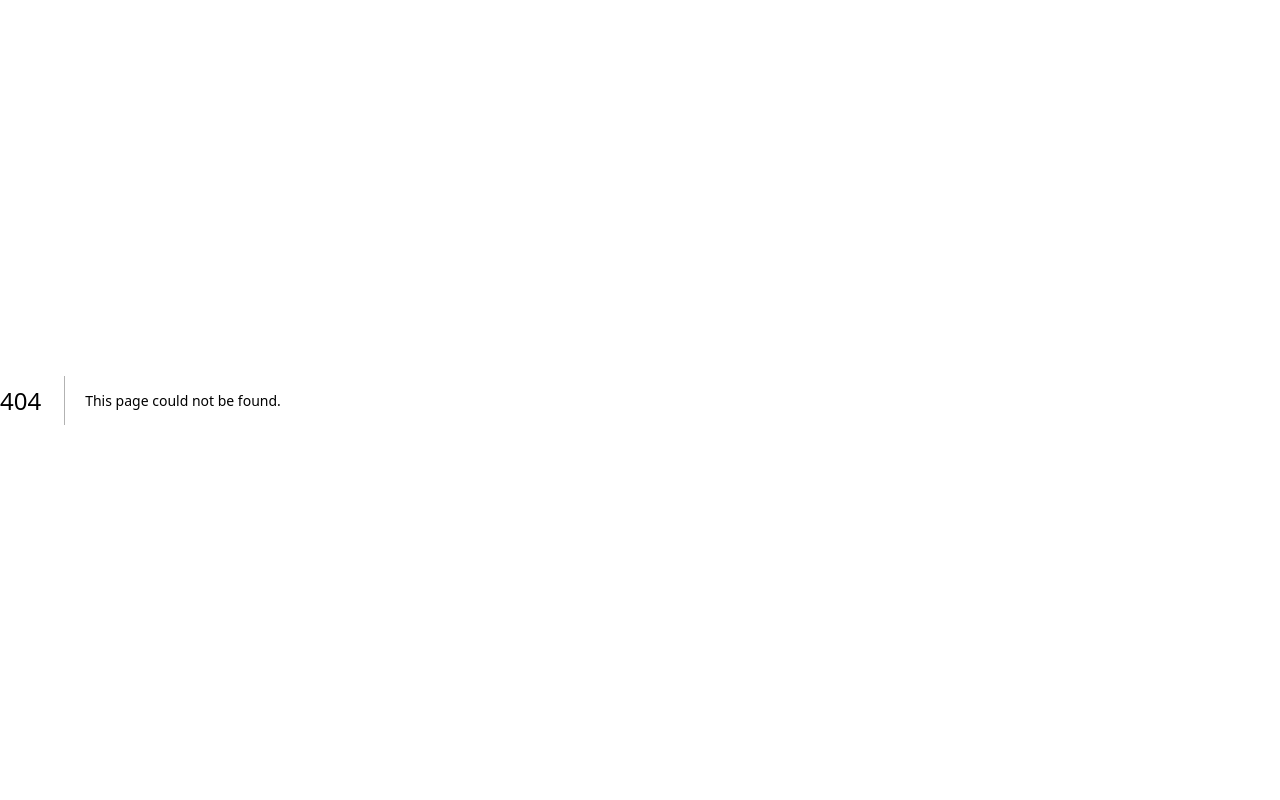
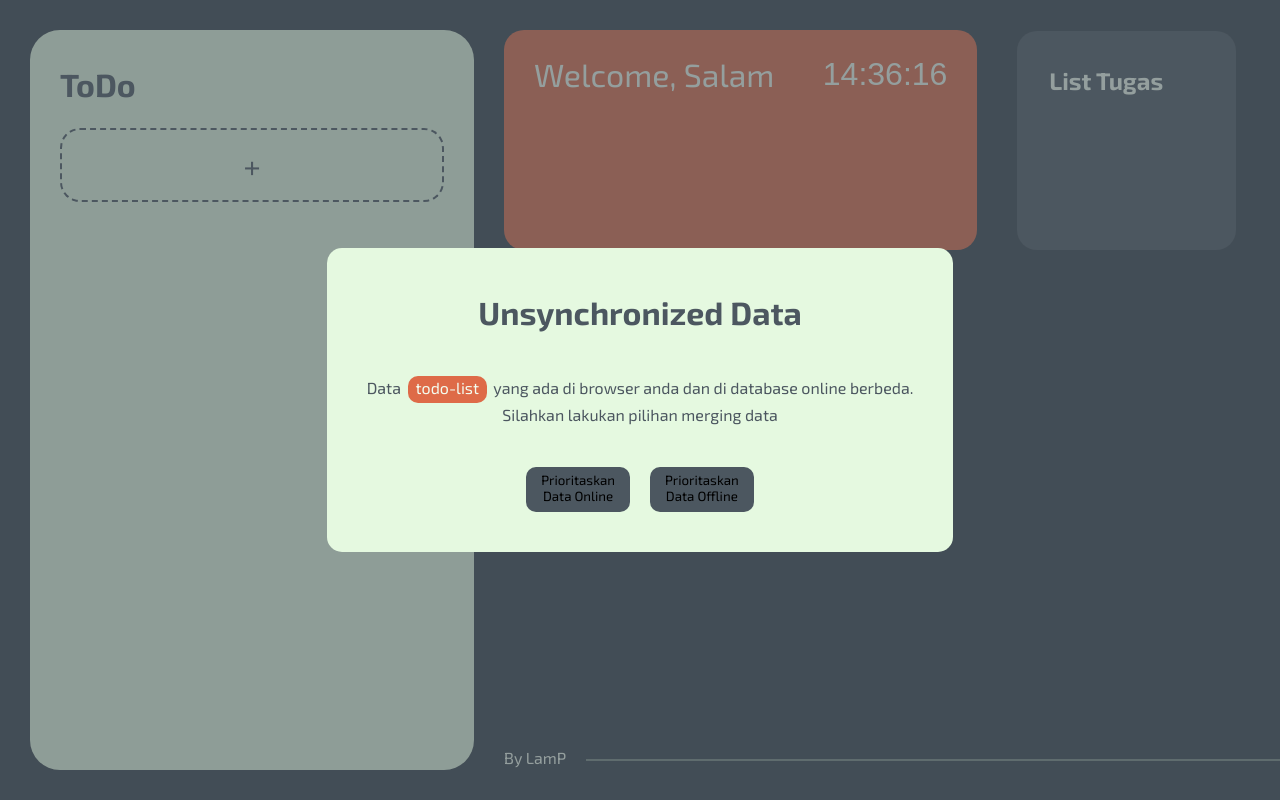
Before and after one commit to SalamPS/browser-dashboard, a Next.js app: page /Xcontainer in a window 1280 px wide. Before the commit this address had no page. Built offline with nearby package versions, Linux system fonts and the light colour scheme; a web font is replaced by a local one.

Commit message:
feat(mergin): Merge Feature for Unsynchronized Data

```diff
--- /dev/null
+++ b/pages/Merge.jsx
@@ -0,0 +1,47 @@
+/* eslint-disable react-hooks/exhaustive-deps */
+import { useEffect, useState } from 'react';
+import { Exo_2 } from 'next/font/google'
+const font = Exo_2({ subsets: ['latin'] })
+
+export default function Merge ({storageKey, savedConfig, setSavedConfig, userConfig, setUserConfig, Valid, setValid}) {
+  const revalidate = () => setValid({todo:true, widget: true})
+
+  // Set new Values into Cache everytime Client makes any changes
+
+  return (<>
+    <div id="merge" className={font.className}>
+      <div className="confirm">
+        <h1>Unsynchronized Data</h1>
+        Data{' '}
+        {(!Valid.todo) ? <span className='invalid'>todo-list</span> : ''}
+        {(!(Valid.todo) && !(Valid.widget)) ? ' dan ' : ''}
+        {(!Valid.widget) ? <span className='invalid'>widget</span> : ''}
+        {' '}yang ada di browser anda dan di database online berbeda.
+        <br />
+        Silahkan lakukan pilihan merging data
+        <br />
+        <div className="choice">
+          <button className={font.className}
+            onClick={() => {
+              revalidate()
+              setUserConfig(savedConfig)
+              localStorage.setItem(storageKey, JSON.stringify(userConfig));
+            }}>
+            Prioritaskan
+            <br />
+            Data Online
+          </button>
+          <button className={font.className}
+            onClick={() => {
+              revalidate()
+              setSavedConfig(userConfig)
+            }}>
+            Prioritaskan
+            <br />
+            Data Offline
+          </button>
+        </div>
+      </div>
+    </div>
+  </>)
+}
--- a/pages/Todo.jsx
+++ b/pages/Todo.jsx
@@ -1,7 +1,7 @@
+/* eslint-disable react-hooks/exhaustive-deps */
 import { useState, useEffect } from "react";
 import ReactDatePicker from "react-datepicker";
 import 'react-datepicker/dist/react-datepicker.css';
-import Cookies from 'js-cookie';
 
 const TodoList = ({config, markDone}) => {
   // Format Deadline into an usable string
@@ -76,7 +76,6 @@ const NewTodo = ({config, setConfig, setAdd}) => {
       if (!response.ok) {
         throw new Error('Network response was not ok');
       }
-      response.status(201)
     } catch (error) {
       console.error('Error during POST request:', error);
     }
@@ -87,8 +86,6 @@ const NewTodo = ({config, setConfig, setAdd}) => {
       ...prevData,
       [name]: value,
     }))
-
-    if (name == 'date') console.log(value)
   }
 
   const handleSubmit = () => {
@@ -148,55 +145,51 @@ const NewTodo = ({config, setConfig, setAdd}) => {
   )
 }
 
-export default function Todo () {
+export default function Todo ({savedConfig, setSavedConfig, storageKey, userConfig, setUserConfig, Valid, setValid}) {
   const delay = (ms) => new Promise(resolve => setTimeout(resolve, ms));
+
+  // AddNew Todo Trigger
+  const [Add, setAdd] = useState(false)
 
   ///////////////////
   // Storage Setup
   //
+  //
   // Set Client Configuration in Cache for offline usage and API Controls
-  const storageKey = 'userConfig';
-  const [userConfig, setUserConfig] = useState({
-    todo: [],
-    widget: []
-  });
-
+  //
+  //
+  // Set new Values into Cache everytime Client makes any changes
+  useEffect(() => {
+    localStorage.setItem(storageKey, JSON.stringify(userConfig));
+  }, [userConfig]);
+  //
+  //
+  // GET TodoList and Validate if the Online and Offline data are synced
   // Get recent cache from Client Local Storage and Fetch from Database
   useEffect(() => {
-
-    // FetchData with token
-    const fetchData = async () => {
+    const oldStorage = JSON.parse(localStorage.getItem(storageKey))
+    const fetchValid = async () => {
       try {
-        const response = await fetch(`api/default`);
+        // Fetch Data and Save it to Temp
+        const response = await fetch(`api/default`)
         if (response.ok) {
           const data = await response.json();
-          if (data.length) {
-            setUserConfig((prevData) => ({
-              ...prevData,
-              ['todo']: data,
-            }))
-          }
+          setSavedConfig((prevData) => ({
+            ...prevData,
+            ['todo']: data,
+          }))
+          if (savedConfig.todo != oldStorage.todo)
+              setValid((Valid) => ({...Valid,['todo']: false}))
         } else {
           console.error('Failed to fetch default data');
         }
       } catch (error) {
-        console.error('Error:', error);
+        console.error('Error:', error)
       }
     };
-    fetchData();
-    const storedUserConfig = localStorage.getItem(storageKey);
-    if (storedUserConfig) {
-      setUserConfig(JSON.parse(storedUserConfig));
-    }
-  // eslint-disable-next-line react-hooks/exhaustive-deps
+    fetchValid()
   }, []);
-
-
-
-  // Set new Values into Cache everytime Client makes any changes
-  useEffect(() => {
-    localStorage.setItem(storageKey, JSON.stringify(userConfig));
-  }, [userConfig]);
+  //
   //
   //
   // Storage Setup End
@@ -230,8 +223,6 @@ export default function Todo () {
     }
   }
 
-  // AddNew Todo Trigger
-  const [Add, setAdd] = useState(false)
 
   return (<>
     <div className="todo">
--- /dev/null
+++ b/pages/Xcontainer.jsx
@@ -0,0 +1,52 @@
+'use client'
+
+import { Exo_2 } from 'next/font/google'
+const font = Exo_2({ subsets: ['latin'] })
+
+import Merge from "./Merge";
+import Welcome from "./Welcome";
+import Widget from "./Widget";
+import Todo from "./Todo";
+import { useState } from "react";
+
+export default function Xcontainer () {
+  const [Valid, setValid] = useState({todo:true, widget:true})
+  const storageKey = 'userConfig';
+  const [userConfig, setUserConfig] = useState({todo:[], widget:[]})
+  const [savedConfig, setSavedConfig] = useState({todo:[], widget:[]})
+
+  return (<>
+    {(!Valid.todo || !Valid.widget) ? <Merge
+      storageKey={storageKey}
+      Valid={Valid}
+      setValid={setValid}
+      savedConfig={savedConfig}
+      setSavedConfig={setSavedConfig}
+      userConfig={userConfig}
+      setUserConfig={setUserConfig}
+    /> : ''}
+    <main className={font.className}>
+      <div className="container">
+        <Todo
+          storageKey={storageKey}
+          Valid={Valid}
+          setValid={setValid}
+          savedConfig={savedConfig}
+          setSavedConfig={setSavedConfig}
+          userConfig={userConfig}
+          setUserConfig={setUserConfig}
+        />
+        <div className="blocks">
+          <div className="box">
+            <Welcome/>
+            <Widget/>
+          </div>
+          <div className="watermark">
+            <span>By LamP</span>
+            <div className="line"></div>
+          </div>
+        </div>
+      </div>
+    </main>
+  </>)
+}
--- a/pages/api/default.js
+++ b/pages/api/default.js
@@ -13,6 +13,7 @@ import mysql from 'mysql'
 
 export default function handler(req, res) {
   let sql = ''
+  let result = [];
   const cookie = req.cookies.token;
   const { dest, id } = req.query;
   if (req.method === 'GET') {
@@ -103,9 +104,10 @@ export default function handler(req, res) {
         res.status(500).send('Error while Querying Data');
         return;
       }
+      result = results;
+      if (req.method == 'GET') res.status(200).send(results)
     });
     switch(req.method) {
-      case 'GET' : res.status(200).send({get: true}); break;
       case 'PUT' : res.status(200).send({put: true}); break;
       case 'POST' : res.status(201).send({posted: true}); break;
       case 'DELETE' : res.status(204); break;
--- a/styles/index.css
+++ b/styles/index.css
@@ -17,6 +17,8 @@
 
 * {
   margin: 0;
+  outline: none;
+  border: none;
 }
 
 body {
@@ -40,7 +42,51 @@ main {
   }
 }
 
+#merge {
+  position: absolute;
+  height: 100vh;
+  width: 100vw;
+  background-color: rgba(76, 87, 96, 0.5647058824);
+  z-index: 2;
+  display: flex;
+  justify-content: center;
+  align-items: center;
+}
+#merge h1 {
+  margin-bottom: 40px;
+}
+#merge .confirm {
+  border-radius: 15px;
+  background-color: #E5F9E0;
+  color: #4C5760;
+  text-align: center;
+  padding: 40px;
+}
+#merge .invalid {
+  display: inline-block;
+  background-color: #DE6B48;
+  color: #f3fdf0;
+  padding: 0 8px;
+  padding-bottom: 3px;
+  border-radius: 10px;
+  margin: 0 3px;
+}
+#merge .choice button {
+  transition: 0.1s;
+  margin: 0 10px;
+  margin-top: 40px;
+  border-radius: 10px;
+  padding: 5px 15px;
+  padding-bottom: 8px;
+  background-color: #4C5760;
+  cursor: pointer;
+}
+#merge .choice button:hover {
+  scale: 1.05;
+}
+
 .container {
+  z-index: 1;
   width: auto;
   height: 100%;
   display: flex;
```
Also changed, not shown: pages/index.js (+2 -21 lines).
